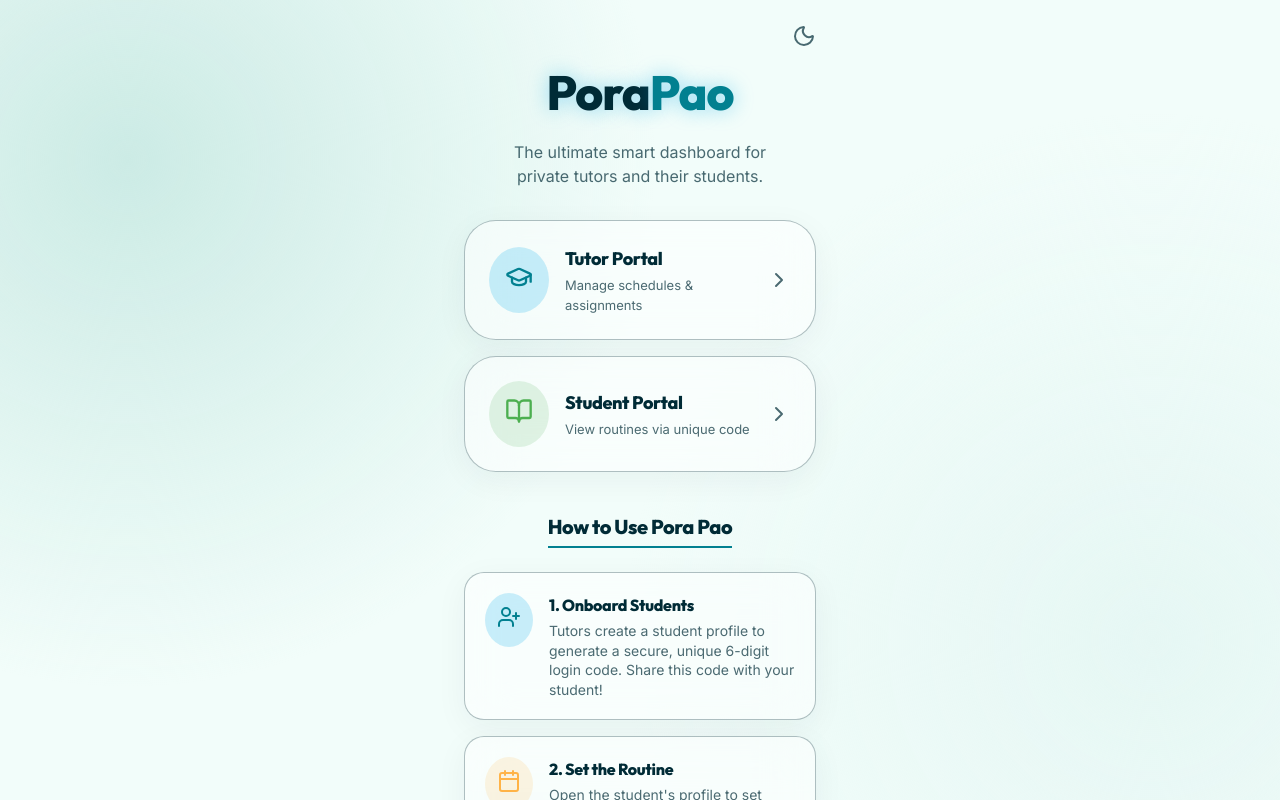
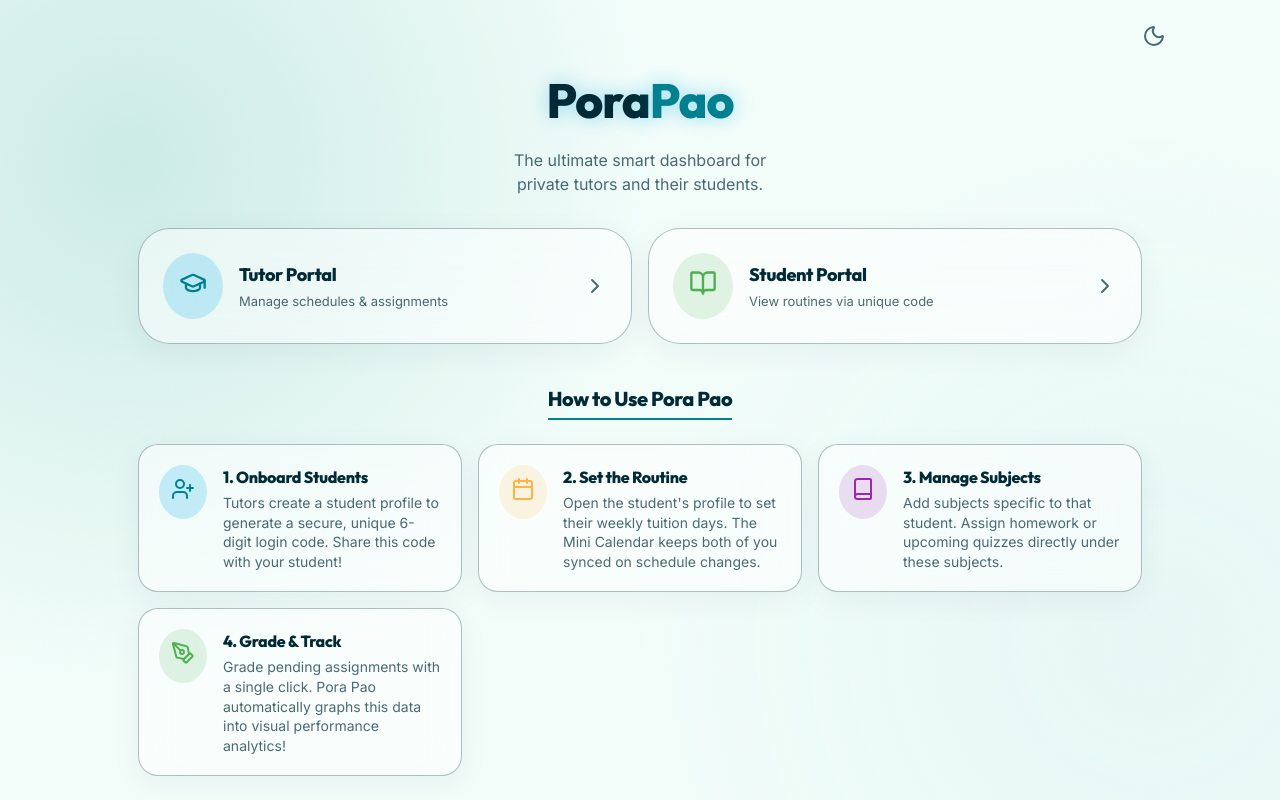
Before and after one commit to Mostofa-Hasin-Mahdi/pora-pao, a React (Vite) app in the folder client/: page / in a window 1280 px wide. Shown: the top 800 px of the page. Built offline with nearby package versions, Linux system fonts and the light colour scheme; no server answers.

Commit message:
Adjusted all container sizes for desktop responsiveness

```diff
--- a/client/src/index.css
+++ b/client/src/index.css
@@ -166,3 +166,35 @@ h6 {
   display: flex;
   flex-direction: column;
 }
+
+@media (min-width: 768px) {
+  .mobile-container {
+    max-width: 1100px;
+    padding: 32px 48px;
+  }
+}
+
+/* Responsive Grid Utilities */
+.responsive-grid {
+  display: grid;
+  grid-template-columns: 1fr;
+  gap: 16px;
+}
+
+@media (min-width: 768px) {
+  .responsive-grid {
+    grid-template-columns: repeat(auto-fill, minmax(320px, 1fr));
+  }
+}
+
+.responsive-grid-2 {
+  display: grid;
+  grid-template-columns: 1fr;
+  gap: 16px;
+}
+
+@media (min-width: 768px) {
+  .responsive-grid-2 {
+    grid-template-columns: 1fr 1fr;
+  }
+}
--- a/client/src/pages/LandingPage.jsx
+++ b/client/src/pages/LandingPage.jsx
@@ -20,7 +20,7 @@ export default function LandingPage() {
             </header>
 
             {/* Login Links (Primary CTAs) */}
-            <div style={{ display: 'flex', flexDirection: 'column', gap: '16px', marginBottom: '40px' }}>
+            <div className="responsive-grid-2" style={{ marginBottom: '40px' }}>
                 <Link to="/login/tutor" style={{ textDecoration: 'none' }}>
                     <div className="glass-card" style={{ display: 'flex', alignItems: 'center', gap: '16px', cursor: 'pointer', transition: 'transform 0.2s', ':active': { transform: 'scale(0.98)' } }}>
                         <div style={{ background: 'rgba(0, 168, 232, 0.2)', padding: '16px', borderRadius: '50%' }}>
@@ -53,7 +53,7 @@ export default function LandingPage() {
                 <h2 style={{ fontSize: '20px', color: 'var(--c-text-primary)', display: 'inline-block', borderBottom: '2px solid var(--c-accent-1)', paddingBottom: '4px' }}>How to Use Pora Pao</h2>
             </div>
 
-            <div style={{ display: 'flex', flexDirection: 'column', gap: '16px' }}>
+            <div className="responsive-grid">
                 <div className="glass-panel" style={{ padding: '20px', display: 'flex', gap: '16px', alignItems: 'flex-start' }}>
                     <div style={{ background: 'rgba(0, 168, 232, 0.2)', padding: '12px', borderRadius: '50%', flexShrink: 0 }}>
                         <UserPlus size={24} color="var(--c-accent-1)" />
--- a/client/src/pages/TutorDashboard.jsx
+++ b/client/src/pages/TutorDashboard.jsx
@@ -180,7 +180,7 @@ export default function TutorDashboard() {
                     <p style={{ color: 'var(--c-text-secondary)' }}>You haven't added any students yet.</p>
                 </div>
             ) : (
-                <div style={{ display: 'flex', flexDirection: 'column', gap: '12px', paddingBottom: '80px' }}>
+                <div className="responsive-grid" style={{ paddingBottom: '80px' }}>
                     {students.map(student => (
                         <div key={student.id} className="glass-panel" style={{ padding: '16px', display: 'flex', justifyContent: 'space-between', alignItems: 'center' }}>
                             <div style={{ flex: 1, marginRight: '16px' }}>
--- a/client/src/pages/TutorStudentDetail.jsx
+++ b/client/src/pages/TutorStudentDetail.jsx
@@ -226,6 +226,8 @@ export default function TutorStudentDetail() {
                 <h2 style={{ fontSize: '24px', margin: 0 }}>{student.name}</h2>
             </div>
 
+            <div className="responsive-grid-2">
+                <div>
                     {/* Schedule Management */}
                     <h3 style={{ fontSize: '18px', marginBottom: '12px', display: 'flex', alignItems: 'center', gap: '8px' }}>
                         <Calendar size={18} color="var(--c-accent-1)" /> Set Schedule
@@ -276,7 +278,9 @@ export default function TutorStudentDetail() {
                             <MiniCalendar routineDays={routineDays} rescheduledDate={rescheduleDate} />
                         )}
                     </div>
+                </div>
 
+                <div>
                     {/* Subject Management */}
                     <h3 style={{ fontSize: '18px', marginBottom: '12px', display: 'flex', alignItems: 'center', gap: '8px' }}>
                         <Book size={18} color="var(--c-accent-1)" /> Manage Subjects
@@ -333,9 +337,13 @@ export default function TutorStudentDetail() {
                             </div>
                         )}
                     </div>
+                </div>
+            </div>
 
             {subjects.length > 0 && (
                 <>
+                    <div className="responsive-grid-2">
+                        <div>
                             {/* Homework Assignment */}
                             <h3 style={{ fontSize: '18px', marginBottom: '12px', display: 'flex', alignItems: 'center', gap: '8px' }}>
                                 <PenTool size={18} color="var(--c-accent-1)" /> Assign Homework
@@ -350,7 +358,9 @@ export default function TutorStudentDetail() {
                                     <button type="submit" className="glass-button">Send to Student</button>
                                 </form>
                             </div>
+                        </div>
 
+                        <div>
                             {/* Quiz Alerts */}
                             <h3 style={{ fontSize: '18px', marginBottom: '12px', display: 'flex', alignItems: 'center', gap: '8px' }}>
                                 <Clock size={18} color="var(--c-accent-1)" /> Add Quiz Alert
@@ -366,6 +376,8 @@ export default function TutorStudentDetail() {
                                     <button type="submit" className="glass-button">Alert Student</button>
                                 </form>
                             </div>
+                        </div>
+                    </div>
 
                     {/* Pending Grading Section */}
                     {(pendingHw.length > 0 || pendingQuizzes.length > 0) && (
@@ -374,6 +386,7 @@ export default function TutorStudentDetail() {
                         </h3>
                     )}
 
+                    <div className="responsive-grid">
                         {pendingHw.map(hw => (
                             <div key={hw.id} className="glass-panel" style={{ padding: '16px', marginBottom: '12px' }}>
                                 <p style={{ margin: '0 0 12px 0', fontSize: '15px' }}><strong>HW:</strong> {hw.description}</p>
@@ -397,6 +410,7 @@ export default function TutorStudentDetail() {
                                 </div>
                             </div>
                         ))}
+                    </div>
                 </>
             )}
 
```
Lines whose indentation alone changed are shown as unchanged.
